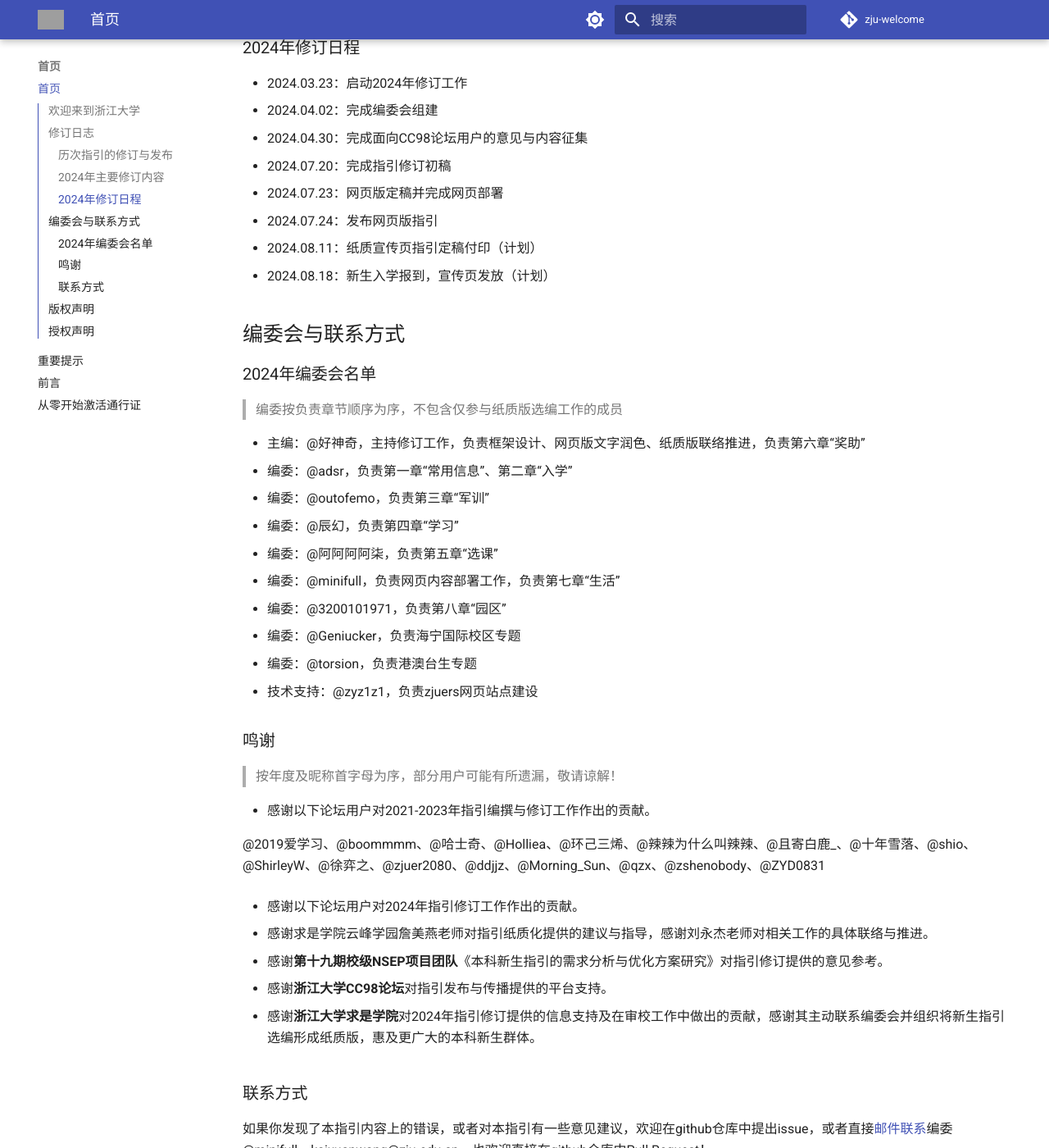
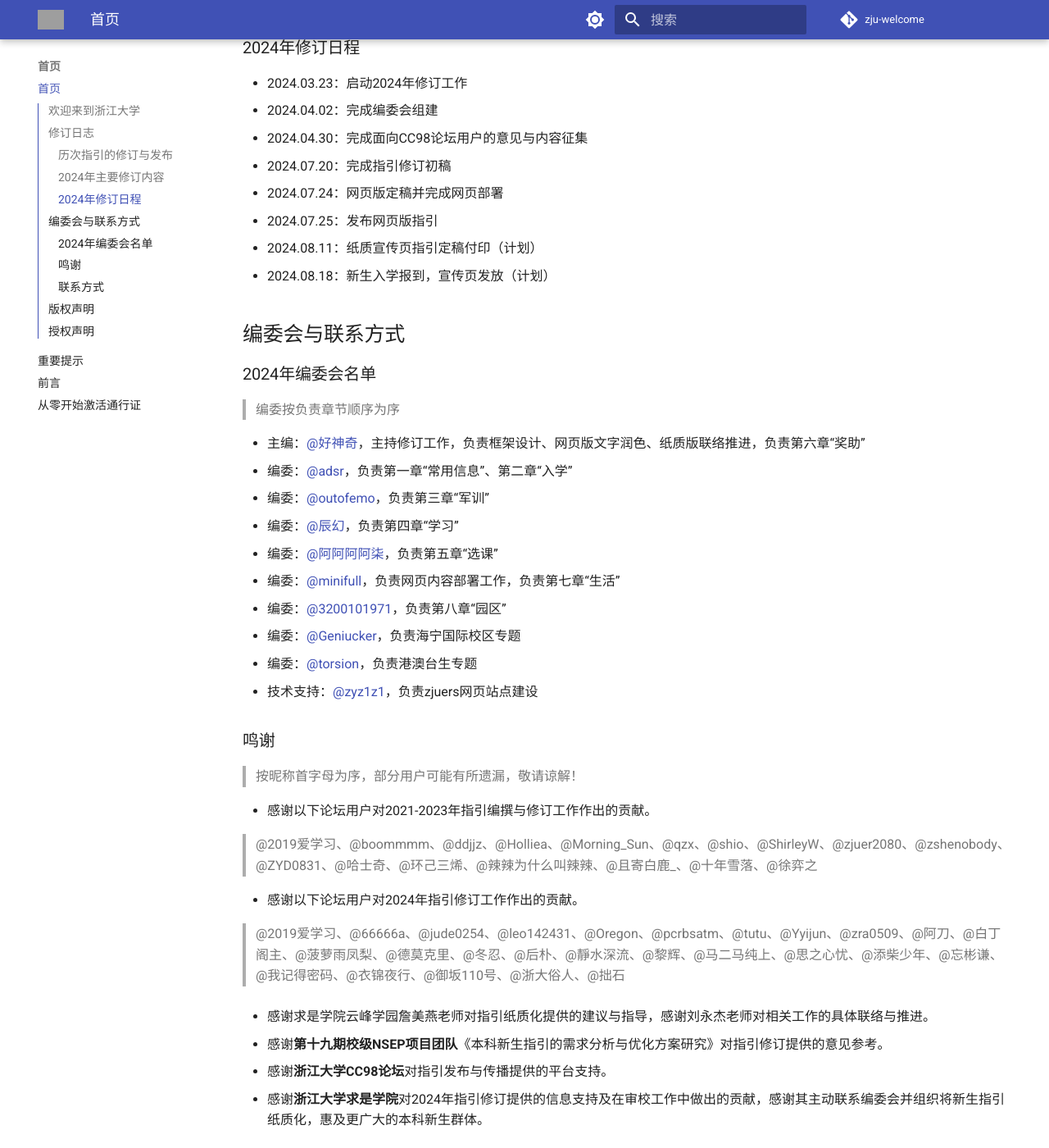
Before and after one commit to mini-full/zju-welcome, an MkDocs documentation site: the page built from docs/index.md, in a window 1280 px wide and 1400 px high, scrolled down 2268 px. Shown: the whole window at 82% size. Built offline with MkDocs 1.6.1 and Material for MkDocs 9.7.7, drawn with Linux system fonts in a browser that asks for light colours; plug-ins that fetch from the network failed and are left out; comment, search, counter and statistics services are not loaded; grey boxes are pictures that could not be loaded.

Commit message:
增加鸣谢和编委跳转链接，更新部分内容 (#104)

```diff
--- a/docs/index.md
+++ b/docs/index.md
@@ -29,8 +29,8 @@ modified: '2024-06-05T18:59:45.752Z'
 - **生活：** 在浙江大学校内、学校周边及杭州市的生活娱乐；
 - **园区：** 关于未来两年或更长时间你所生活的地方；
 - **CC98论坛：** CC98论坛攻略，同时收录了前辈们撰写的部分优质经验；
-- **海宁国际校区专题：** 海宁校区的同学可以**[先戳这里](./haining/intro.md)**；
-- **港澳台生专题：** 港澳台籍同学可以**[先戳这里](./HK_Macao_Taiwan/id.md)**。
+- **海宁国际校区专题：** 海宁校区的同学可以 **[先戳这里](./haining/intro.md)**；
+- **港澳台生专题：** 港澳台籍同学可以 **[先戳这里](./HK_Macao_Taiwan/id.md)**。
 
 建议同学们可以从头到尾看一遍，以全面了解未来在浙江大学的学习生活。有需要时，也可以在上方搜索框内输入关键词进行搜索，定向查找需要的内容，相信绝大多数问题都可以在这里得到解答。
 
@@ -86,8 +86,8 @@ modified: '2024-06-05T18:59:45.752Z'
 - 2024.04.02：完成编委会组建
 - 2024.04.30：完成面向CC98论坛用户的意见与内容征集
 - 2024.07.20：完成指引修订初稿
-- 2024.07.23：网页版定稿并完成网页部署
-- 2024.07.24：发布网页版指引
+- 2024.07.24：网页版定稿并完成网页部署
+- 2024.07.25：发布网页版指引
 - 2024.08.11：纸质宣传页指引定稿付印（计划）
 - 2024.08.18：新生入学报到，宣传页发放（计划）
 
@@ -95,28 +95,30 @@ modified: '2024-06-05T18:59:45.752Z'
 
 ### 2024年编委会名单
 
-> 编委按负责章节顺序为序，不包含仅参与纸质版选编工作的成员
+> 编委按负责章节顺序为序
 
-- 主编：@好神奇，主持修订工作，负责框架设计、网页版文字润色、纸质版联络推进，负责第六章“奖助”
-- 编委：@adsr，负责第一章“常用信息”、第二章“入学”
-- 编委：@outofemo，负责第三章“军训”
-- 编委：@辰幻，负责第四章“学习”
-- 编委：@阿阿阿阿柒，负责第五章“选课”
-- 编委：@minifull，负责网页内容部署工作，负责第七章“生活”
-- 编委：@3200101971，负责第八章“园区”
-- 编委：@Geniucker，负责海宁国际校区专题
-- 编委：@torsion，负责港澳台生专题
-- 技术支持：@zyz1z1，负责zjuers网页站点建设
+- 主编：[@好神奇](http://www.cc98.org/user/id/658113)，主持修订工作，负责框架设计、网页版文字润色、纸质版联络推进，负责第六章“奖助”
+- 编委：[@adsr](http://www.cc98.org/user/id/672666)，负责第一章“常用信息”、第二章“入学”
+- 编委：[@outofemo](http://www.cc98.org/user/id/704214)，负责第三章“军训”
+- 编委：[@辰幻](http://www.cc98.org/user/id/706425)，负责第四章“学习”
+- 编委：[@阿阿阿阿柒](http://www.cc98.org/user/id/681380)，负责第五章“选课”
+- 编委：[@minifull](http://www.cc98.org/user/id/667590)，负责网页内容部署工作，负责第七章“生活”
+- 编委：[@3200101971](http://www.cc98.org/user/id/648740)，负责第八章“园区”
+- 编委：[@Geniucker](http://www.cc98.org/user/id/701516)，负责海宁国际校区专题
+- 编委：[@torsion](http://www.cc98.org/user/id/724572)，负责港澳台生专题
+- 技术支持：[@zyz1z1](http://www.cc98.org/user/id/634438)，负责zjuers网页站点建设
 
 ### 鸣谢
 
-> 按年度及昵称首字母为序，部分用户可能有所遗漏，敬请谅解！
+> 按昵称首字母为序，部分用户可能有所遗漏，敬请谅解！
 
 - 感谢以下论坛用户对2021-2023年指引编撰与修订工作作出的贡献。
 
-  @2019爱学习、@boommmm、@哈士奇、@Holliea、@环己三烯、@辣辣为什么叫辣辣、@且寄白鹿_、@十年雪落、@shio、@ShirleyW、@徐弈之、@zjuer2080、@ddjjz、@Morning_Sun、@qzx、@zshenobody、@ZYD0831
+  > @2019爱学习、@boommmm、@ddjjz、@Holliea、@Morning_Sun、@qzx、@shio、@ShirleyW、@zjuer2080、@zshenobody、@ZYD0831、@哈士奇、@环己三烯、@辣辣为什么叫辣辣、@且寄白鹿_、@十年雪落、@徐弈之
 
 - 感谢以下论坛用户对2024年指引修订工作作出的贡献。
+
+  > @2019爱学习、@66666a、@jude0254、@leo142431、@Oregon、@pcrbsatm、@tutu、@Yyijun、@zra0509、@阿刀、@白丁阁主、@菠萝雨凤梨、@德莫克里、@冬忍、@后朴、@靜水深流、@黎辉、@马二马纯上、@思之心忧、@添柴少年、@忘彬谦、@我记得密码、@衣锦夜行、@御坂110号、@浙大俗人、@拙石
 
 - 感谢求是学院云峰学园詹美燕老师对指引纸质化提供的建议与指导，感谢刘永杰老师对相关工作的具体联络与推进。
 
@@ -124,7 +126,7 @@ modified: '2024-06-05T18:59:45.752Z'
 
 - 感谢**浙江大学CC98论坛**对指引发布与传播提供的平台支持。
 
-- 感谢**浙江大学求是学院**对2024年指引修订提供的信息支持及在审校工作中做出的贡献，感谢其主动联系编委会并组织将新生指引选编形成纸质版，惠及更广大的本科新生群体。
+- 感谢**浙江大学求是学院**对2024年指引修订提供的信息支持及在审校工作中做出的贡献，感谢其主动联系编委会并组织将新生指引纸质化，惠及更广大的本科新生群体。
 
 ### 联系方式
 
```
Also changed, not shown: other parts of docs/index.md (+2 -2 lines).
